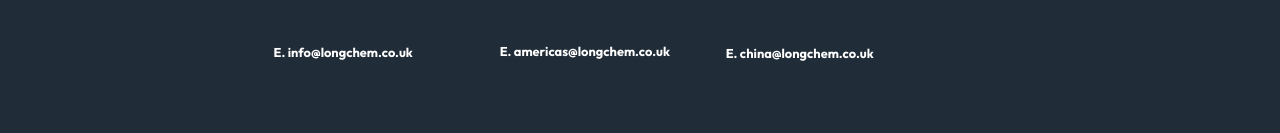
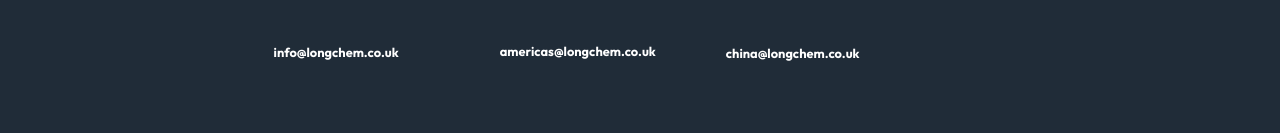
Before and after one commit to camcgreen/longfield, a Next.js app: page / in a window 1280 px wide. Shown: the part 4260-4393 px from the top of the page. Built offline with nearby package versions, Linux system fonts and the light colour scheme.

Commit message:
remove E. from email address

```diff
--- a/components/footer.js
+++ b/components/footer.js
@@ -92,7 +92,7 @@ const Footer = ({ lang, extraId }) => {
                   target='_blank'
                   rel='noopener noreferrer'
                 >
-                  E. info@longchem.co.uk
+                  info@longchem.co.uk
                 </a>
               </li>
             </div>
@@ -134,7 +134,7 @@ const Footer = ({ lang, extraId }) => {
                   target='_blank'
                   rel='noopener noreferrer'
                 >
-                  E. americas@longchem.co.uk
+                  americas@longchem.co.uk
                 </a>
               </li>
             </div>
@@ -173,7 +173,7 @@ const Footer = ({ lang, extraId }) => {
                   rel='noopener noreferrer'
                   style={{ marginBottom: showChina ? 40 : 0 }}
                 >
-                  E. china@longchem.co.uk
+                  china@longchem.co.uk
                 </a>
               </li>
               {/* <li>+86 186 1083 1479</li> */}
```
